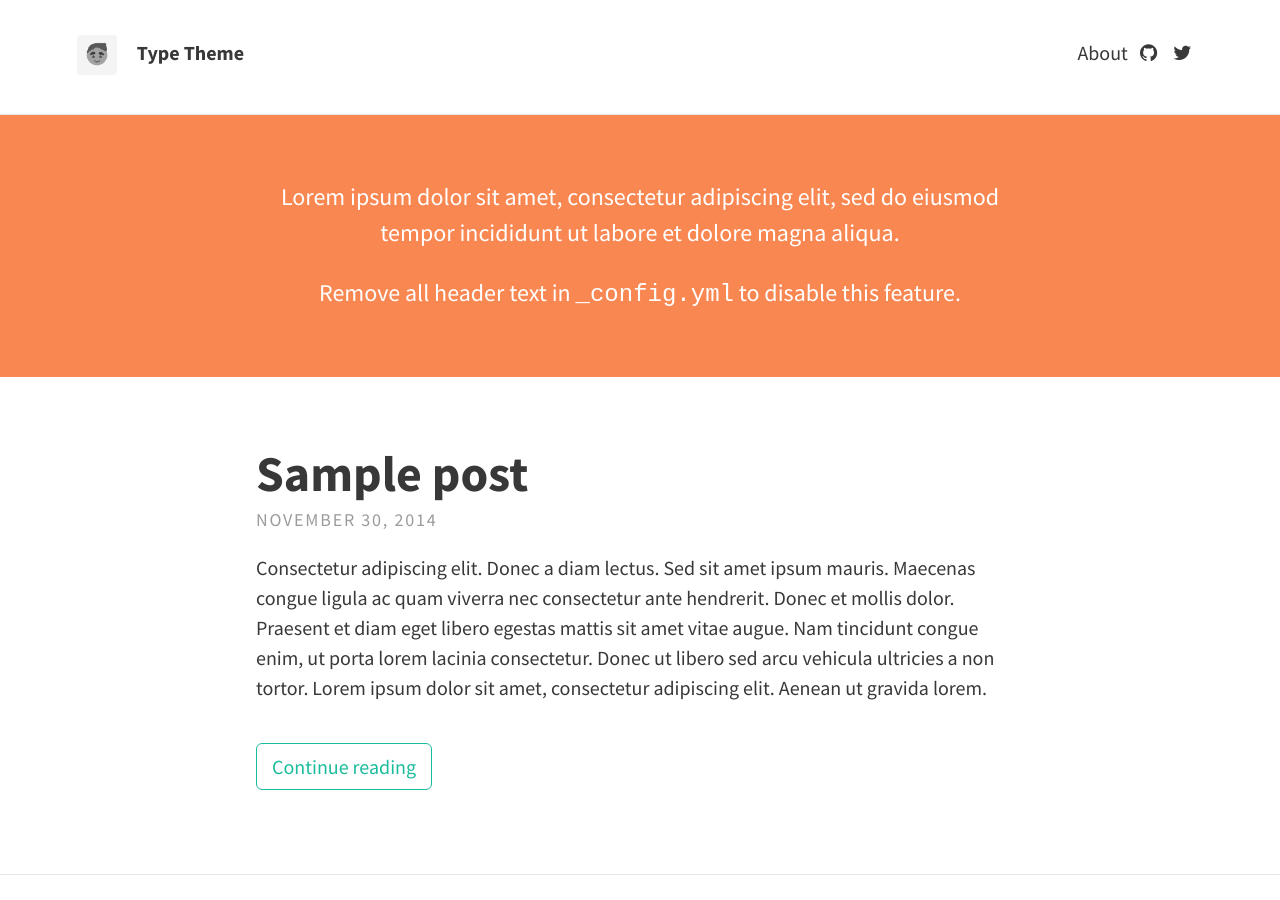
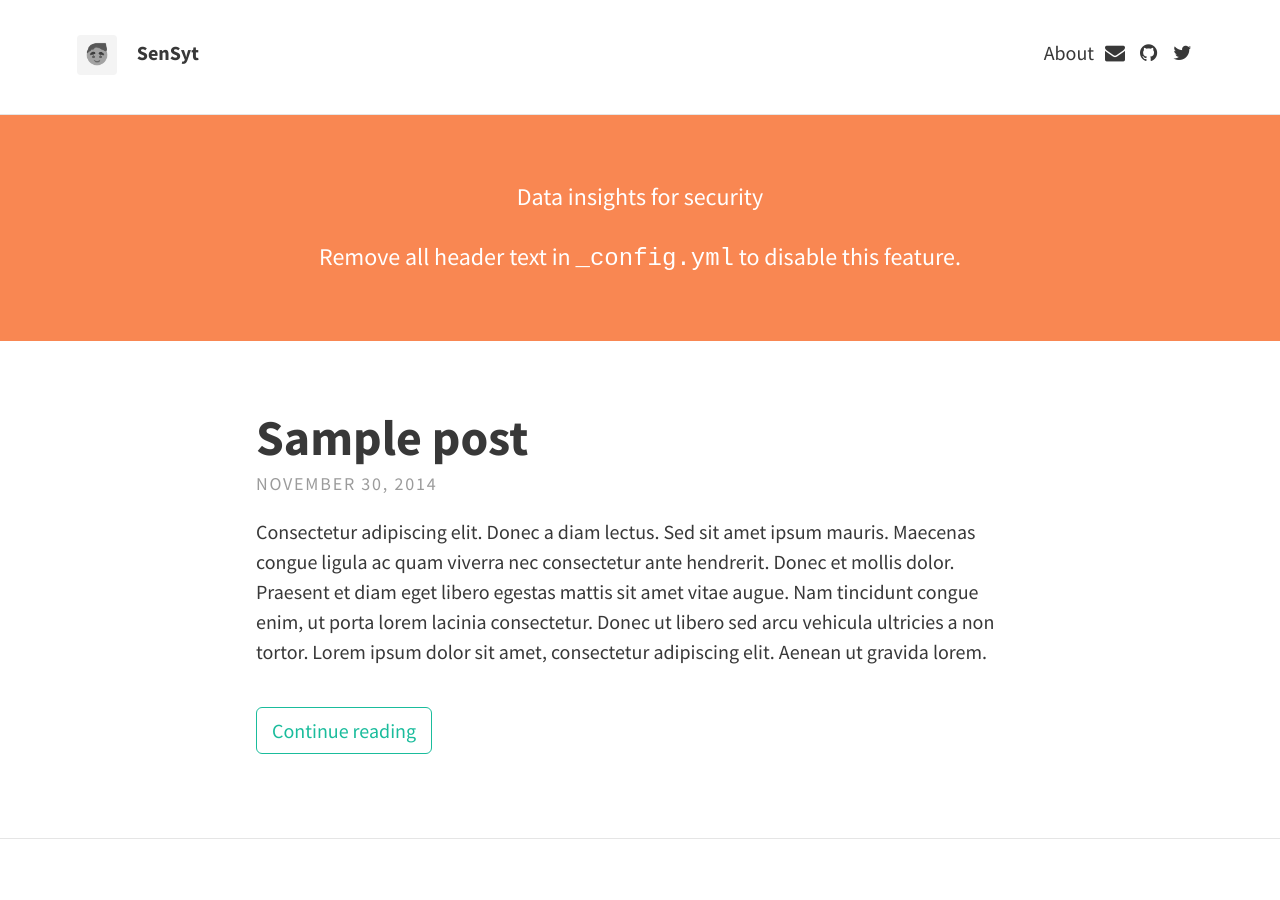
Before and after one commit to alrawi/sensyt.github.io, a Jekyll site: the page built from index.html, in a window 1280 px wide and 900 px high. Built offline with Jekyll 4.4.1, drawn with Linux system fonts in a browser that asks for light colours; nearby versions of some CDN libraries; the list of posts is cut into pages by our own code; some of the changed text lies outside the part shown.

Commit message:
added info about site

```diff
--- a/_config.yml
+++ b/_config.yml
@@ -5,29 +5,28 @@ url: "http://example.com" # the base hostname & protocol for your site
 # THEME-SPECIFIC CONFIGURATION
 theme_settings:
   # Meta
-  title: Type Theme
+  title: SenSyt
   avatar: avatar.png
   gravatar: # Email MD5 hash
-  description: "A website with blog posts and pages" # used by search engines
+  description: "SenSyt offers consulting services in data analytics focusing on security application. SenSyt also offers training in various areas." # used by search engines
 
   # Header and footer text
   header_text: >
-     <p>Lorem ipsum dolor sit amet, consectetur adipiscing elit, sed do eiusmod tempor incididunt ut labore et dolore magna aliqua.</p>
+     <p>Data insights for security</p>
 
      <p>Remove all header text in <code>_config.yml</code> to disable this feature.</p>
   header_text_feature_image:
-  footer_text: >
-   Powered by <a href="http://jekyllrb.com">Jekyll</a> with <a href="https://rohanchandra.github.io/project/type/">Type Theme</a>
+  footer_text: "SenSyt Consulting Services"
 
   # Icons
   rss: false
-  email_address: # Full email address, e.g. "sam@example.com"
+  email_address: "contact@sensyt.io" # Full email address, e.g. "sam@example.com"
   behance:
   bitbucket:
   dribbble:
   facebook:
   flickr:
-  github: "rohanchandra/type-theme"
+  github: "sensyt"
   google_plus:
   instagram:
   linkedin:  # Full URL
@@ -37,12 +36,12 @@ theme_settings:
   stack_exchange:  # Full URL
   steam:
   tumblr:
-  twitter: "twitter"
+  twitter: "sensyt_llc"
   wordpress:
   youtube:
 
   # Scripts
-  google_analytics: # Tracking ID, e.g. "UA-000000-01"
+  google_analytics: "UA-90873800-1" # Tracking ID, e.g. "UA-000000-01"
   disqus_shortname:
   muut_community_name: # From muut.com settings, e.g. "muttcommunityname"
   katex: true # Enable if using math markup
```
Also changed, not shown: 1 other file.
